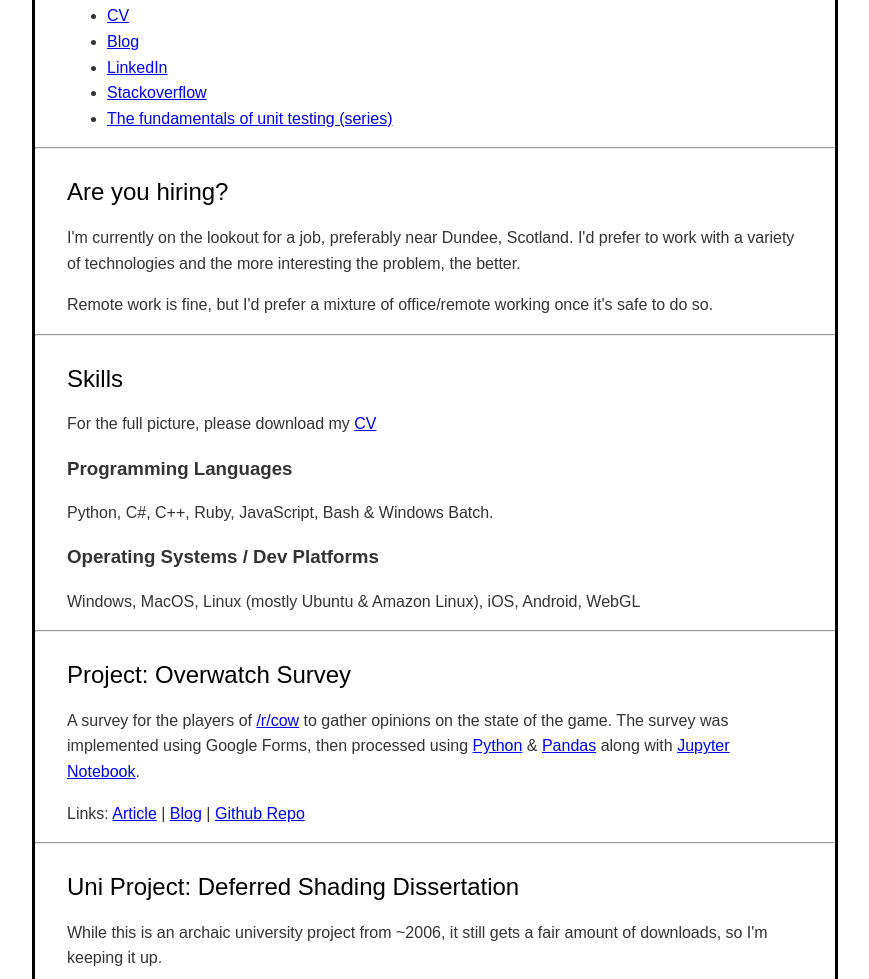
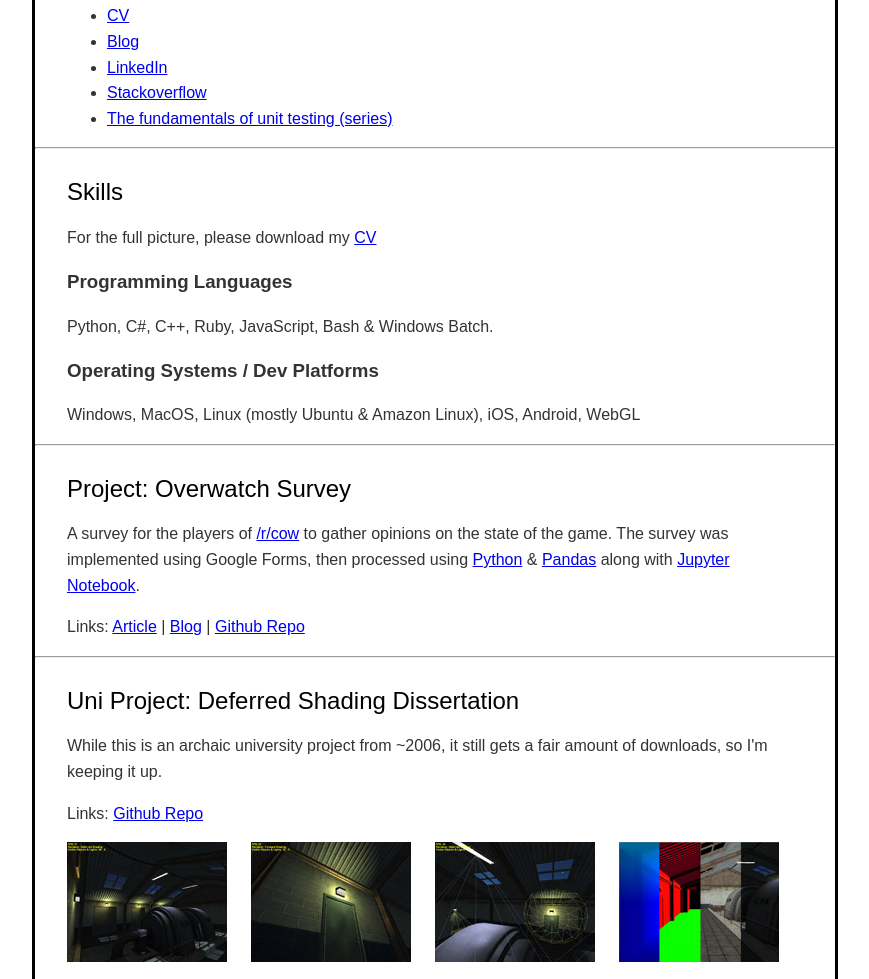
Before and after one commit to marksimpson82/marksimpson82.github.io, a plain HTML site: page index.html in a window 1280 px wide. Shown: the part 825-1804 px from the top of the page, without its empty margins (205-1074 px from the left). Drawn offline with Linux system fonts and the light colour scheme.

Commit message:
Remove blurb about seeking work

```diff
--- a/index.html
+++ b/index.html
@@ -101,15 +101,6 @@
 
             <hr>
 
-             <div class="content-inner">
-                <h2 class="content-subhead">Are you hiring?</h2>
-                <p>I'm currently on the lookout for a job, preferably near Dundee, Scotland.
-                   I'd prefer to work with a variety of technologies and the more interesting the problem, the better.</p>
-                <p>Remote work is fine, but I'd prefer a mixture of office/remote working once it's safe to do so.</p>
-            </div>
-
-            <hr>
-
             <div class="content-inner">
                 <h2 class="content-subhead">Skills</h2>
                 <p>For the full picture, please download my <a href="files/mark_simpson_cv.pdf">CV</a></p>
```
